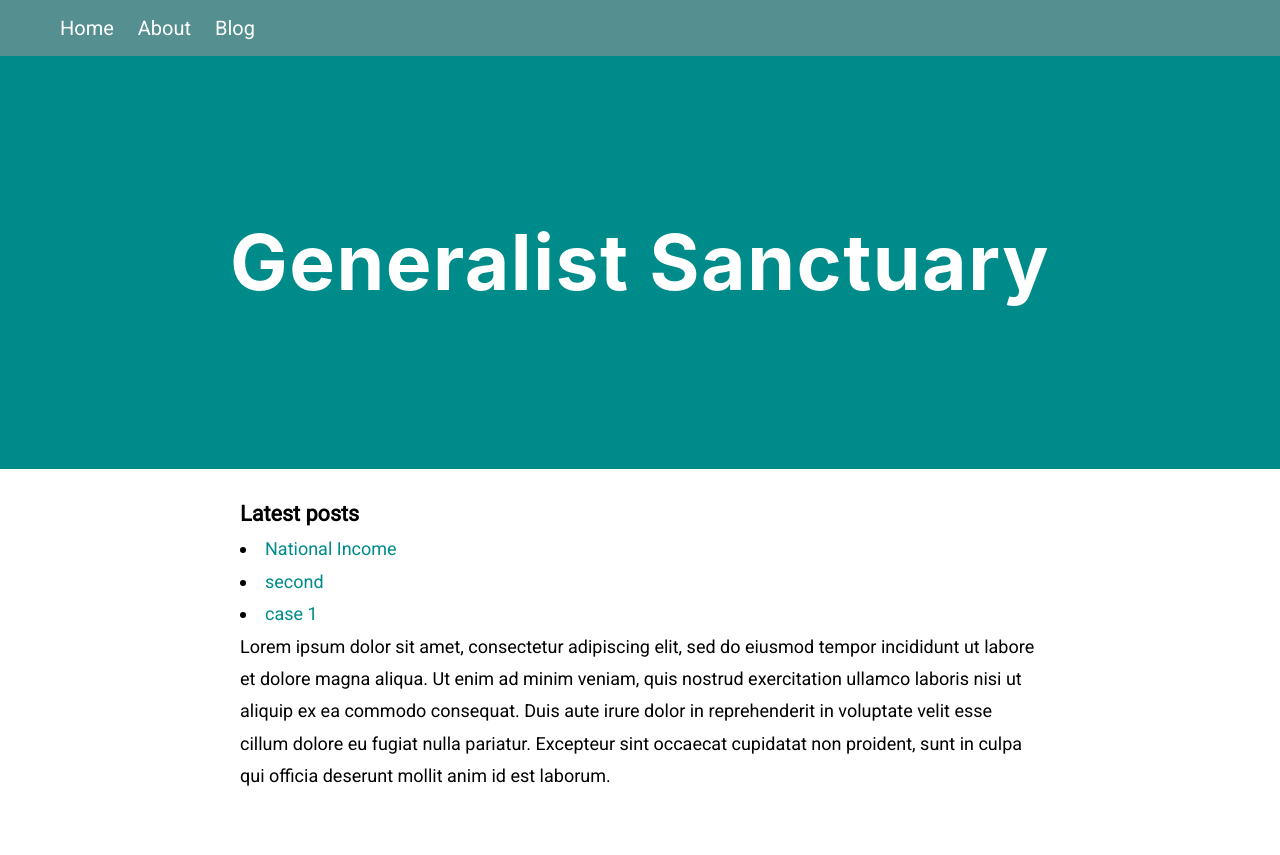
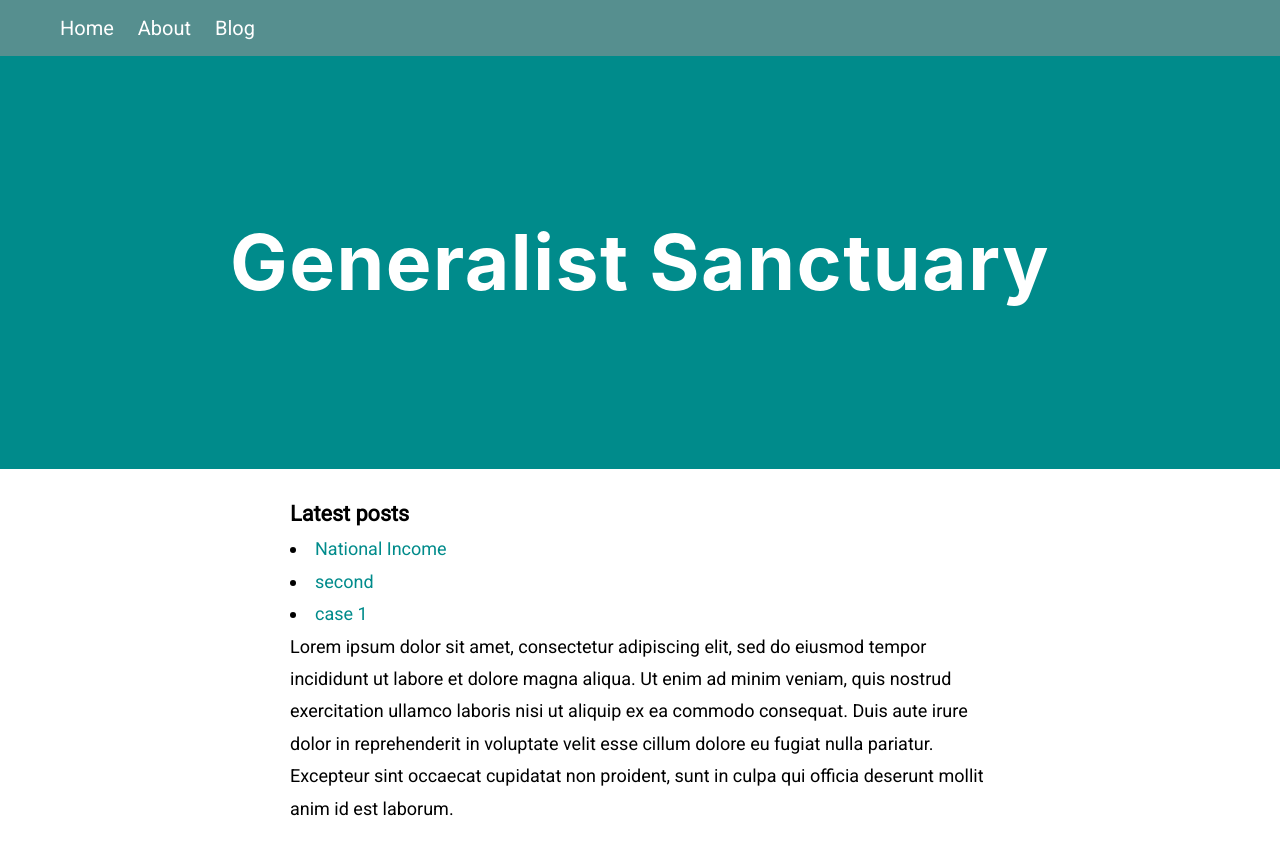
Before and after one commit to generalistsanctuary/generalistsanctuary.github.io, a Jekyll site: the page built from index.html, in a window 1280 px wide. Shown: the top 855 px of the page. Built offline with Jekyll 4.4.1, drawn with Linux system fonts in a browser that asks for light colours.

Commit message:
Update style.css

```diff
--- a/styles/style.css
+++ b/styles/style.css
@@ -17,7 +17,7 @@ h1{
   }
   p{
     font-size: 18px;
-    max-width: 800px;
+    max-width: 700px;
     margin: 0 auto;
     line-height: 1.8;
     padding-left: 4%;
@@ -40,7 +40,7 @@ h1{
       padding-left: 20px;
   }
   .postsList{
-      max-width: 800px;
+      max-width: 700px;
       margin: 0 auto;
       line-height: 1.8;
       padding-left: 4%;
```
